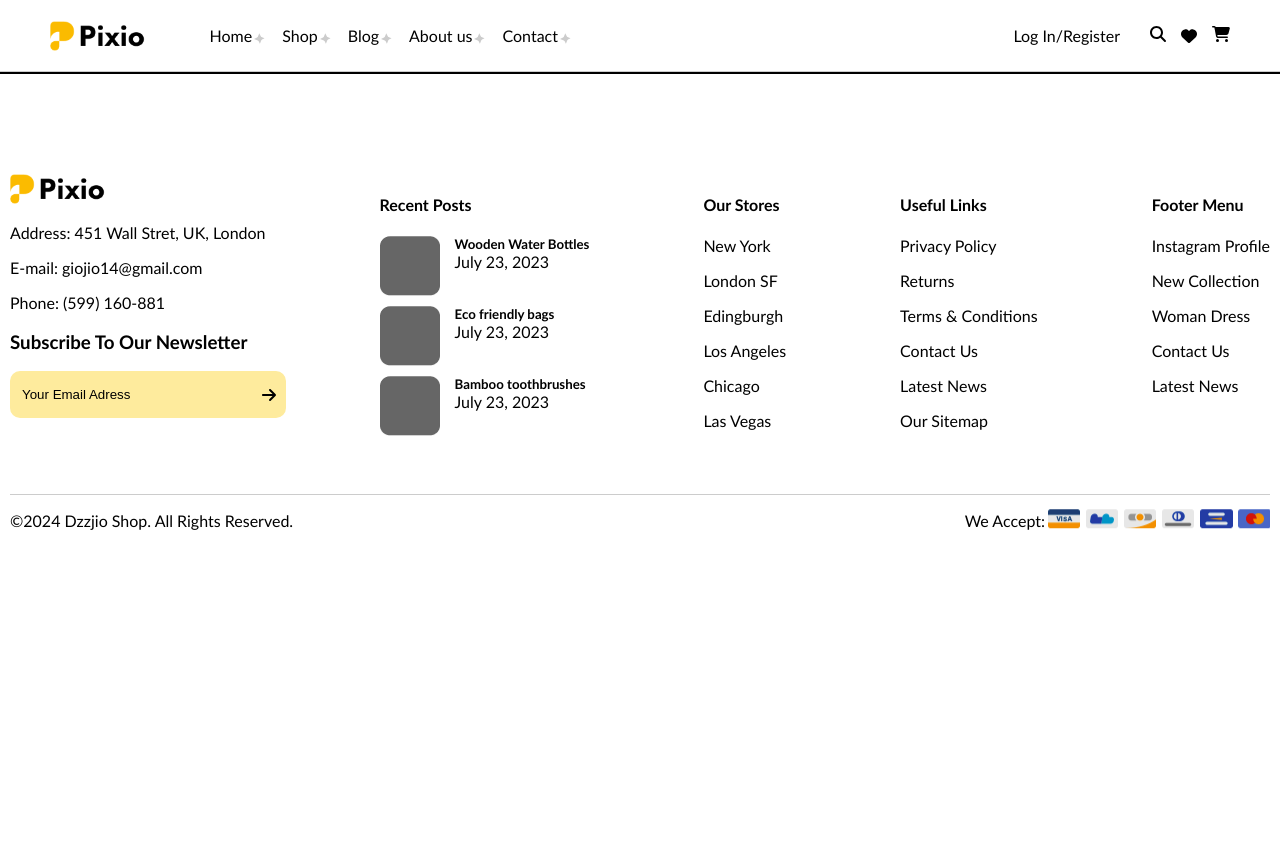
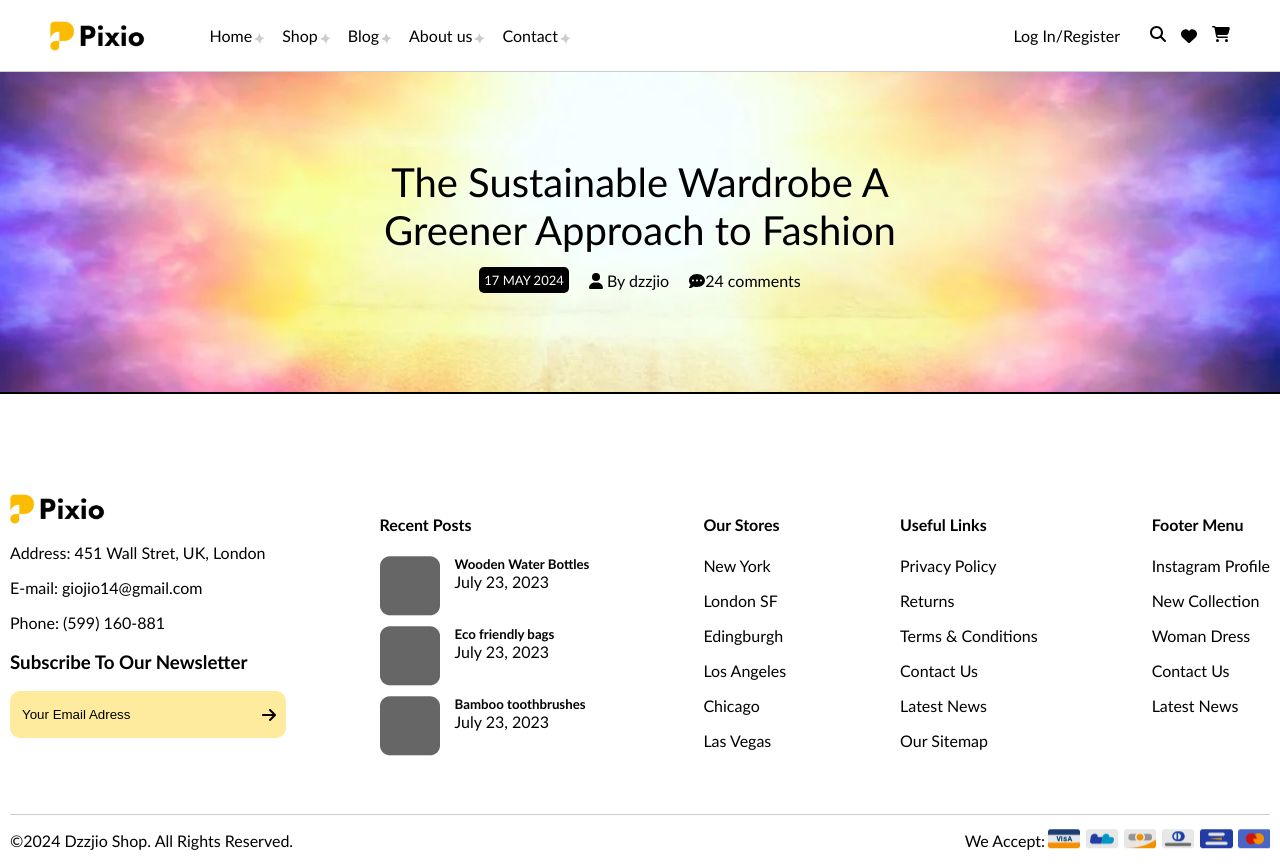
Before and after one commit to Dzzjio/dzz-shop-ecommerse, a React (Create React App) app: page /blogDetails in a window 1280 px wide. Before the commit the page ends 800 px from the top, so only its background shows below. Built offline with nearby package versions, Linux system fonts and the light colour scheme.

Commit message:
add blog details top section

```diff
--- a/src/components/layout/footer/footer.tsx
+++ b/src/components/layout/footer/footer.tsx
@@ -59,7 +59,7 @@ const Footer = () => {
       }, []);
 
     return (
-        <footer style={{ bottom: 0, width: '100%', borderTop: '2px solid #000', backgroundColor:'#fff' }}>
+        <footer style={{ bottom: 0, width: '100%', borderTop: '2px solid #000', backgroundColor:'#fff', position: 'relative' }}>
             <FooterConteiner style={{ display: isMobile ? 'none' : 'flex' }} >
                 <FooterTop>
                     <div>
--- a/src/pages/blogDetails/index.tsx
+++ b/src/pages/blogDetails/index.tsx
@@ -1,8 +1,11 @@
+import { BlogDetailsPageContainer } from "./styled"
+import BDTopSection from "./topSection"
+
 const BlogDetailsPage = () => {
     return (
-        <div>
-
-        </div>
+        <BlogDetailsPageContainer>
+            <BDTopSection />
+        </BlogDetailsPageContainer>
     )
 }
 
--- a/src/pages/blogDetails/styled.ts
+++ b/src/pages/blogDetails/styled.ts
@@ -1,7 +1,48 @@
 import styled from "styled-components";
 
-export const BlogDetailsPageContainer = styled.section`
-    width: 100vw;
-    background-color: red;
-    height: 50px;
+export const BlogDetailsPageContainer = styled.div`
 `
+
+export const StyledTopSection = styled.section`
+    position: relative;
+    top: 0;
+    left:0;
+    width: 100%;
+    height: 40vh;
+
+    & > div > img {
+        width: 100%;
+        object-fit: cover;
+    }
+
+    & > div > div {
+        position: absolute;
+        top: 50%;
+        left: 50%;
+        transform: translate(-50%, -50%);
+        text-align: center;
+        display: flex;
+        flex-direction: column;
+        align-items: center;
+
+        & > h3 {
+            font-size: 40px;
+            font-weight: 100;
+            margin: 0;
+        }
+
+        & > div {
+            display: flex;
+            align-items: center;
+            gap: 20px;
+
+            & > p:first-child {
+                background-color: black;
+                color: white;
+                border-radius: 5px;
+                padding: 5px;
+                font-size: 13px;
+            }
+        }
+    }
+`
--- /dev/null
+++ b/src/pages/blogDetails/topSection.tsx
@@ -0,0 +1,24 @@
+import { StyledTopSection } from "./styled"
+import ATL from '../../assets/images/adventure-time-landscape.jpg'
+import { FontAwesomeIcon } from "@fortawesome/react-fontawesome"
+import { faCommentDots, faUser } from "@fortawesome/free-solid-svg-icons"
+
+const BDTopSection = () => {
+    return (
+        <StyledTopSection>
+            <div>
+                <img src={ATL} alt="ATL" />
+                <div>
+                    <h3>The Sustainable Wardrobe A Greener Approach to Fashion</h3>
+                    <div>
+                        <p>17 MAY 2024</p>
+                        <p><span><FontAwesomeIcon icon={faUser} /></span> By dzzjio</p>
+                        <p> <span><FontAwesomeIcon icon={faCommentDots} /></span>24 comments</p>
+                    </div>
+                </div>
+            </div>
+        </StyledTopSection>
+    )
+}
+
+export default BDTopSection
```
Also changed, not shown: src/assets/images/adventure-time-landscape.jpg (added).
